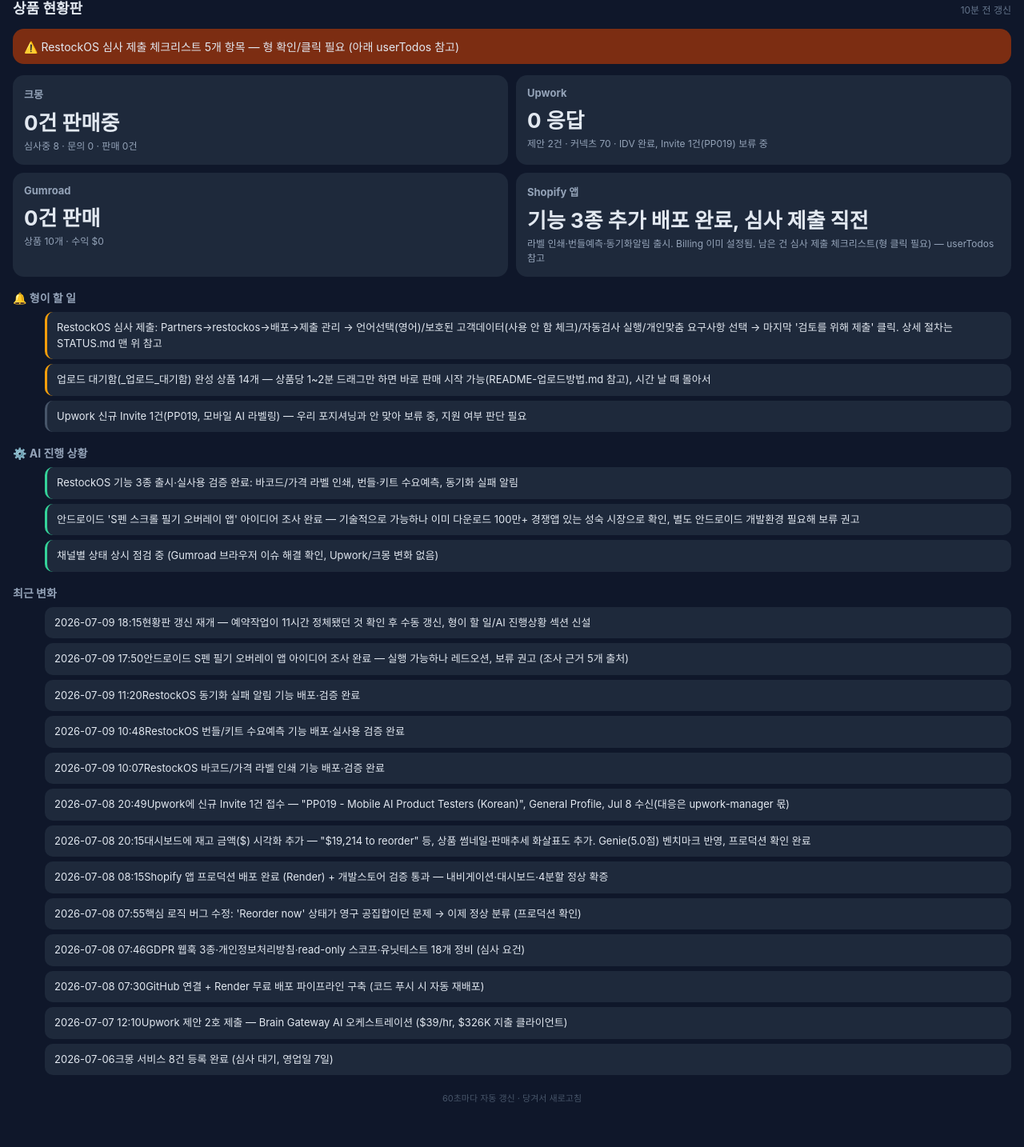
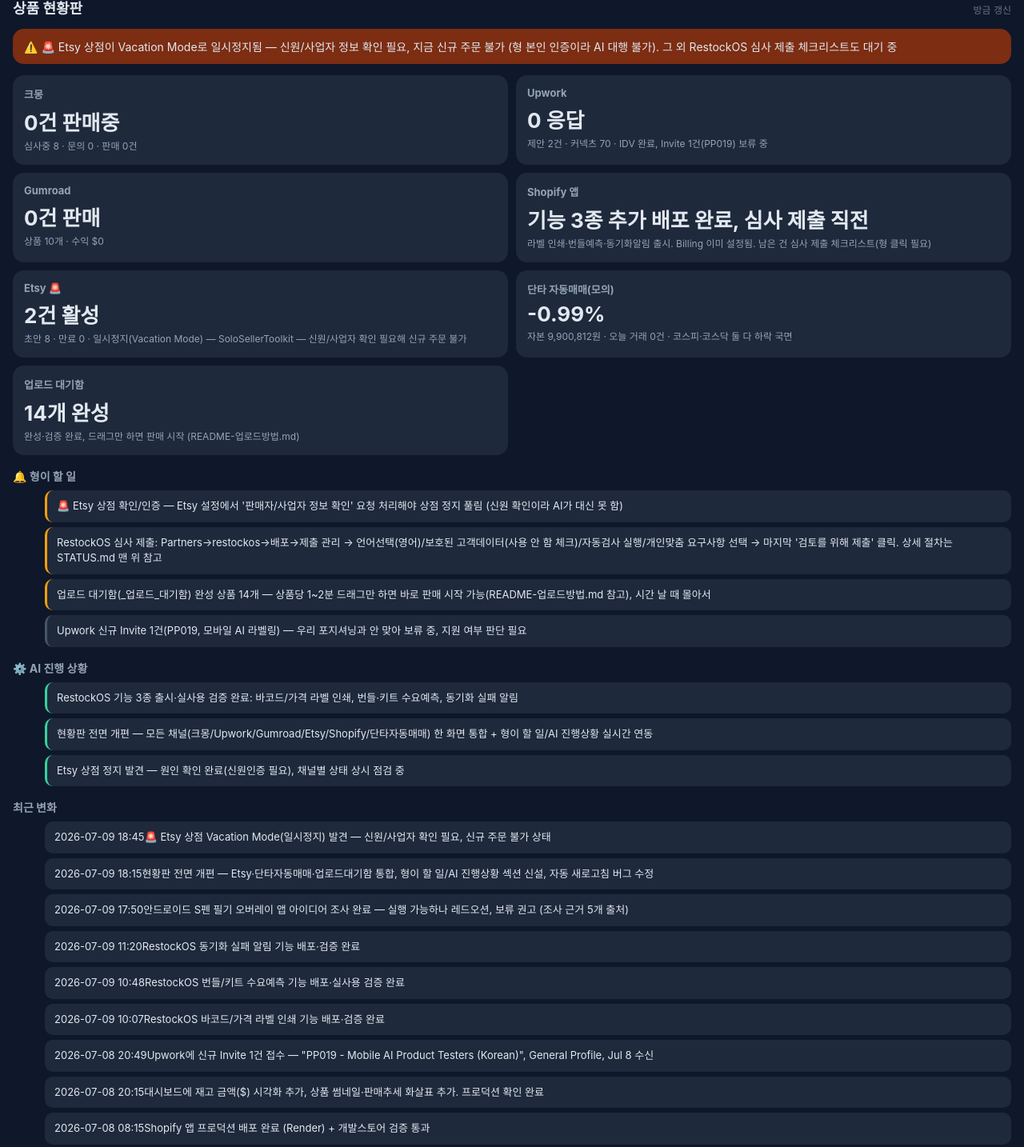
Before and after one commit to dbdksdl1-lang/yl-status, a plain HTML site: page index.html in a window 1280 px wide. Shown: the part 20-1454 px from the top of the page at 80% size. Before the commit the page ends 1416 px from the top, so only its background shows below. Drawn offline with Linux system fonts and the light colour scheme.

Commit message:
status update: add Etsy/day-trading/upload-backlog cards, fix Etsy vacation mode alert

```diff
--- a/index.html
+++ b/index.html
@@ -63,6 +63,29 @@
     { title: 'Gumroad', big: s.gumroad.sales + '건 판매', sub: '상품 ' + s.gumroad.products + '개 · 수익 $' + s.gumroad.revenue },
     { title: 'Shopify 앱', big: s.shopify.stage, sub: s.shopify.note || '' },
   ];
+  if (s.etsy) {
+    cards.push({
+      title: 'Etsy' + (s.etsy.shopStatus && s.etsy.shopStatus.includes('정지') ? ' 🚨' : ''),
+      big: s.etsy.active + '건 활성',
+      sub: '초안 ' + s.etsy.draft + ' · 만료 ' + s.etsy.expired + (s.etsy.shopStatus ? ' · ' + s.etsy.shopStatus : '') + (s.etsy.note ? ' — ' + s.etsy.note : ''),
+    });
+  }
+  if (s.dayTrading) {
+    const dt = s.dayTrading;
+    const sign = dt.pnlPct > 0 ? '+' : '';
+    cards.push({
+      title: '단타 자동매매(모의)',
+      big: sign + dt.pnlPct + '%',
+      sub: '자본 ' + Math.round(dt.capital).toLocaleString() + '원 · 오늘 거래 ' + dt.tradesToday + '건 · ' + (dt.marketRegime || '') + (dt.halted ? ' · ⏸ 정지됨' : ''),
+    });
+  }
+  if (s.uploadBacklog && s.uploadBacklog.count > 0) {
+    cards.push({
+      title: '업로드 대기함',
+      big: s.uploadBacklog.count + '개 완성',
+      sub: s.uploadBacklog.note || '',
+    });
+  }
   document.getElementById('cards').innerHTML = cards.map(c =>
     '<div class="card"><h2>' + c.title + '</h2><div class="big">' + c.big + '</div><div class="sub">' + c.sub + '</div></div>'
   ).join('');
--- a/status.json
+++ b/status.json
@@ -1,32 +1,36 @@
 {
-  "updatedAt": "2026-07-09T18:15:00+09:00",
-  "alert": "RestockOS 심사 제출 체크리스트 5개 항목 — 형 확인/클릭 필요 (아래 userTodos 참고)",
+  "updatedAt": "2026-07-09T18:45:00+09:00",
+  "alert": "🚨 Etsy 상점이 Vacation Mode로 일시정지됨 — 신원/사업자 정보 확인 필요, 지금 신규 주문 불가 (형 본인 인증이라 AI 대행 불가). 그 외 RestockOS 심사 제출 체크리스트도 대기 중",
   "userTodos": [
+    { "text": "🚨 Etsy 상점 확인/인증 — Etsy 설정에서 '판매자/사업자 정보 확인' 요청 처리해야 상점 정지 풀림 (신원 확인이라 AI가 대신 못 함)", "priority": "high" },
     { "text": "RestockOS 심사 제출: Partners→restockos→배포→제출 관리 → 언어선택(영어)/보호된 고객데이터(사용 안 함 체크)/자동검사 실행/개인맞춤 요구사항 선택 → 마지막 '검토를 위해 제출' 클릭. 상세 절차는 STATUS.md 맨 위 참고", "priority": "high" },
     { "text": "업로드 대기함(_업로드_대기함) 완성 상품 14개 — 상품당 1~2분 드래그만 하면 바로 판매 시작 가능(README-업로드방법.md 참고), 시간 날 때 몰아서", "priority": "high" },
     { "text": "Upwork 신규 Invite 1건(PP019, 모바일 AI 라벨링) — 우리 포지셔닝과 안 맞아 보류 중, 지원 여부 판단 필요", "priority": "low" }
   ],
   "aiInProgress": [
     "RestockOS 기능 3종 출시·실사용 검증 완료: 바코드/가격 라벨 인쇄, 번들·키트 수요예측, 동기화 실패 알림",
-    "안드로이드 'S펜 스크롤 필기 오버레이 앱' 아이디어 조사 완료 — 기술적으로 가능하나 이미 다운로드 100만+ 경쟁앱 있는 성숙 시장으로 확인, 별도 안드로이드 개발환경 필요해 보류 권고",
-    "채널별 상태 상시 점검 중 (Gumroad 브라우저 이슈 해결 확인, Upwork/크몽 변화 없음)"
+    "현황판 전면 개편 — 모든 채널(크몽/Upwork/Gumroad/Etsy/Shopify/단타자동매매) 한 화면 통합 + 형이 할 일/AI 진행상황 실시간 연동",
+    "Etsy 상점 정지 발견 — 원인 확인 완료(신원인증 필요), 채널별 상태 상시 점검 중"
   ],
   "kmong": { "live": 0, "pending": 8, "inquiries": 0, "sales": 0 },
   "upwork": { "proposals": 2, "responses": 0, "connects": 70, "note": "IDV 완료, Invite 1건(PP019) 보류 중" },
   "gumroad": { "products": 10, "sales": 0, "revenue": 0 },
-  "shopify": { "stage": "기능 3종 추가 배포 완료, 심사 제출 직전", "note": "라벨 인쇄·번들예측·동기화알림 출시. Billing 이미 설정됨. 남은 건 심사 제출 체크리스트(형 클릭 필요) — userTodos 참고" },
+  "etsy": { "active": 2, "draft": 8, "expired": 0, "shopStatus": "일시정지(Vacation Mode)", "note": "SoloSellerToolkit — 신원/사업자 확인 필요해 신규 주문 불가" },
+  "shopify": { "stage": "기능 3종 추가 배포 완료, 심사 제출 직전", "note": "라벨 인쇄·번들예측·동기화알림 출시. Billing 이미 설정됨. 남은 건 심사 제출 체크리스트(형 클릭 필요)" },
+  "dayTrading": { "capital": 9900812, "initialCapital": 10000000, "pnlPct": -0.99, "tradesToday": 0, "marketRegime": "코스피·코스닥 둘 다 하락 국면", "halted": false, "note": "모의투자(페이퍼트레이딩), 실거래 아님" },
+  "uploadBacklog": { "count": 14, "note": "완성·검증 완료, 드래그만 하면 판매 시작 (README-업로드방법.md)" },
   "changes": [
-    { "at": "2026-07-09 18:15", "text": "현황판 갱신 재개 — 예약작업이 11시간 정체됐던 것 확인 후 수동 갱신, 형이 할 일/AI 진행상황 섹션 신설" },
+    { "at": "2026-07-09 18:45", "text": "🚨 Etsy 상점 Vacation Mode(일시정지) 발견 — 신원/사업자 확인 필요, 신규 주문 불가 상태" },
+    { "at": "2026-07-09 18:15", "text": "현황판 전면 개편 — Etsy·단타자동매매·업로드대기함 통합, 형이 할 일/AI 진행상황 섹션 신설, 자동 새로고침 버그 수정" },
     { "at": "2026-07-09 17:50", "text": "안드로이드 S펜 필기 오버레이 앱 아이디어 조사 완료 — 실행 가능하나 레드오션, 보류 권고 (조사 근거 5개 출처)" },
     { "at": "2026-07-09 11:20", "text": "RestockOS 동기화 실패 알림 기능 배포·검증 완료" },
     { "at": "2026-07-09 10:48", "text": "RestockOS 번들/키트 수요예측 기능 배포·실사용 검증 완료" },
     { "at": "2026-07-09 10:07", "text": "RestockOS 바코드/가격 라벨 인쇄 기능 배포·검증 완료" },
-    { "at": "2026-07-08 20:49", "text": "Upwork에 신규 Invite 1건 접수 — \"PP019 - Mobile AI Product Testers (Korean)\", General Profile, Jul 8 수신(대응은 upwork-manager 몫)" },
-    { "at": "2026-07-08 20:15", "text": "대시보드에 재고 금액($) 시각화 추가 — \"$19,214 to reorder\" 등, 상품 썸네일·판매추세 화살표도 추가. Genie(5.0점) 벤치마크 반영, 프로덕션 확인 완료" },
-    { "at": "2026-07-08 08:15", "text": "Shopify 앱 프로덕션 배포 완료 (Render) + 개발스토어 검증 통과 — 내비게이션·대시보드·4분할 정상 확증" },
-    { "at": "2026-07-08 07:55", "text": "핵심 로직 버그 수정: 'Reorder now' 상태가 영구 공집합이던 문제 → 이제 정상 분류 (프로덕션 확인)" },
+    { "at": "2026-07-08 20:49", "text": "Upwork에 신규 Invite 1건 접수 — \"PP019 - Mobile AI Product Testers (Korean)\", General Profile, Jul 8 수신" },
+    { "at": "2026-07-08 20:15", "text": "대시보드에 재고 금액($) 시각화 추가, 상품 썸네일·판매추세 화살표 추가. 프로덕션 확인 완료" },
+    { "at": "2026-07-08 08:15", "text": "Shopify 앱 프로덕션 배포 완료 (Render) + 개발스토어 검증 통과" },
+    { "at": "2026-07-08 07:55", "text": "핵심 로직 버그 수정: 'Reorder now' 상태가 영구 공집합이던 문제 → 이제 정상 분류" },
     { "at": "2026-07-08 07:46", "text": "GDPR 웹훅 3종·개인정보처리방침·read-only 스코프·유닛테스트 18개 정비 (심사 요건)" },
-    { "at": "2026-07-08 07:30", "text": "GitHub 연결 + Render 무료 배포 파이프라인 구축 (코드 푸시 시 자동 재배포)" },
     { "at": "2026-07-07 12:10", "text": "Upwork 제안 2호 제출 — Brain Gateway AI 오케스트레이션 ($39/hr, $326K 지출 클라이언트)" },
     { "at": "2026-07-06", "text": "크몽 서비스 8건 등록 완료 (심사 대기, 영업일 7일)" }
   ]
```
